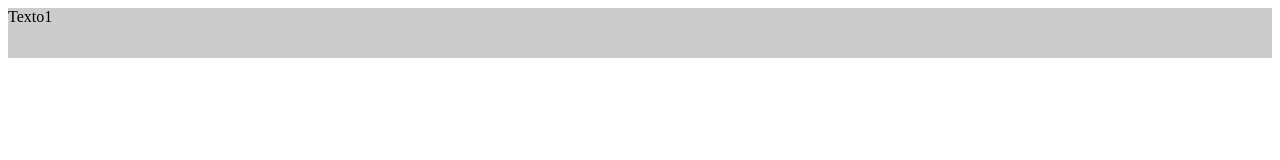
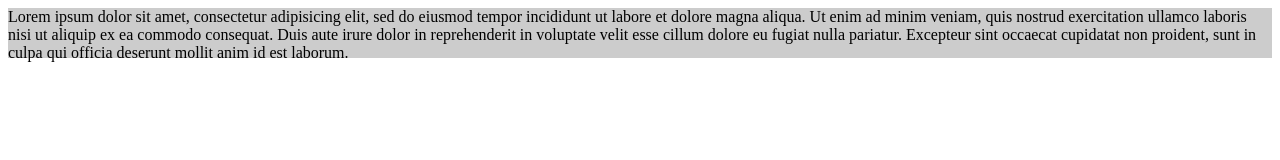
Before and after one commit to saleo3/fading, a plain HTML site: page index.html in a window 1280 px wide. Drawn offline with nearby package versions, Linux system fonts and the light colour scheme.

Commit message:
lorem, js function

```diff
--- a/index.html
+++ b/index.html
@@ -5,13 +5,27 @@
 <body>
 
 	<div id="fadingcontainer">
-		<div class="active">Texto1</div>
-		<div>Texto2</div>
-		<div>Texto3</div>
+		<div class="active">
+			Lorem ipsum dolor sit amet, consectetur adipisicing elit, sed do eiusmod
+			tempor incididunt ut labore et dolore magna aliqua. Ut enim ad minim veniam,
+			quis nostrud exercitation ullamco laboris nisi ut aliquip ex ea commodo
+			consequat. Duis aute irure dolor in reprehenderit in voluptate velit esse
+			cillum dolore eu fugiat nulla pariatur. Excepteur sint occaecat cupidatat non
+			proident, sunt in culpa qui officia deserunt mollit anim id est laborum.
+		</div>
+		<div>
+			Sed ut perspiciatis unde omnis iste natus error sit voluptatem accusantium doloremque laudantium, totam rem aperiam, eaque ipsa quae ab illo inventore veritatis et quasi architecto beatae vitae dicta sunt explicabo. Nemo enim ipsam voluptatem quia voluptas sit aspernatur aut odit aut fugit, sed quia consequuntur magni dolores eos qui ratione voluptatem sequi nesciunt. Neque porro quisquam est, qui ?
+		</div>
+		<div>
+			dolorem ipsum quia dolor sit amet, consectetur, adipisci velit, sed quia non numquam eius modi tempora incidunt ut labore et dolore magnam aliquam quaerat voluptatem. Ut enim ad minima veniam, quis nostrum exercitationem ullam corporis suscipit laboriosam, nisi ut aliquid ex ea commodi consequatur? Quis autem vel eum iure reprehenderit qui in ea voluptate velit esse quam nihil molestiae consequatur, vel illum qui dolorem eum fugiat quo voluptas nulla pariatur
+		</div>
 	</div>
 
 <script src="http://code.jquery.com/jquery-1.10.1.min.js"></script>
 <script>
+
+	fadingText = function() {
+
 		var container = $('#fadingcontainer');
 		var divs = container.find('div');
 
@@ -33,15 +47,25 @@
 		var active = container.find("div.active");
 			active.show();
 
-	function fadesss() {
+		fadesss = function() {
 			var current = container.find("div.active");
 			var next    = current.next().length? current.next(): container.find('div:first-child');
 
 			current.removeClass('active').fadeOut(3400);
 			next.addClass('active').fadeIn(3400);
+		};
+
+		play = function() {
+			setInterval(fadesss, 7000);
 		}
 
-	setInterval(fadesss, 7000);
+		return play;
+
+	}();
+
+	fadingText();
+
+
 
 </script>
 
```
Lines whose indentation alone changed are shown as unchanged.
